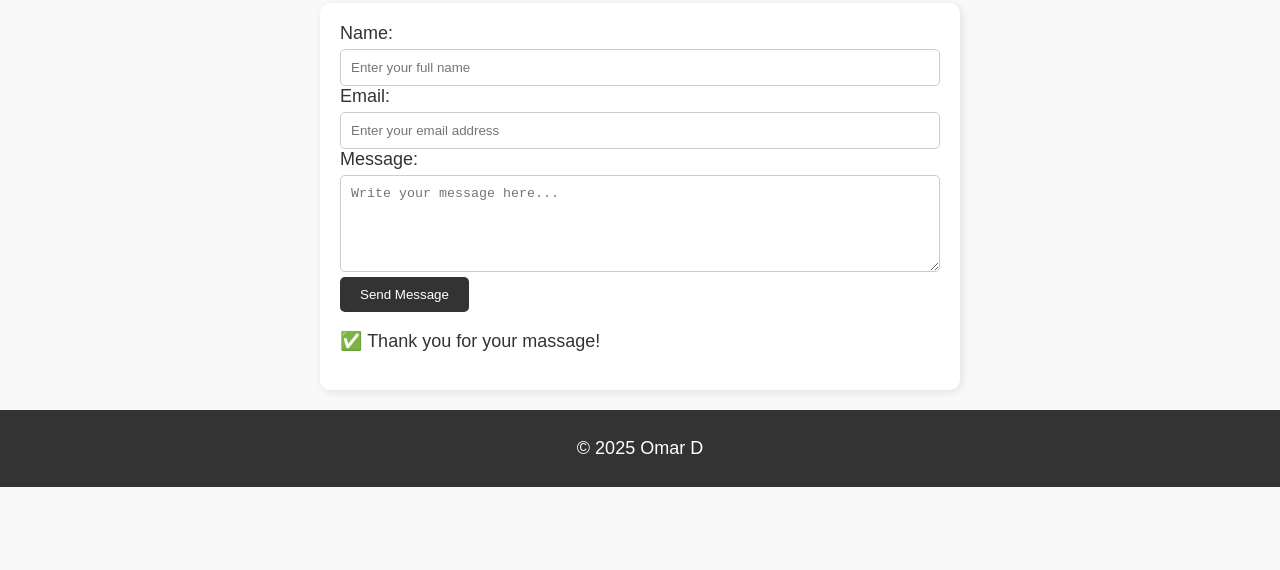
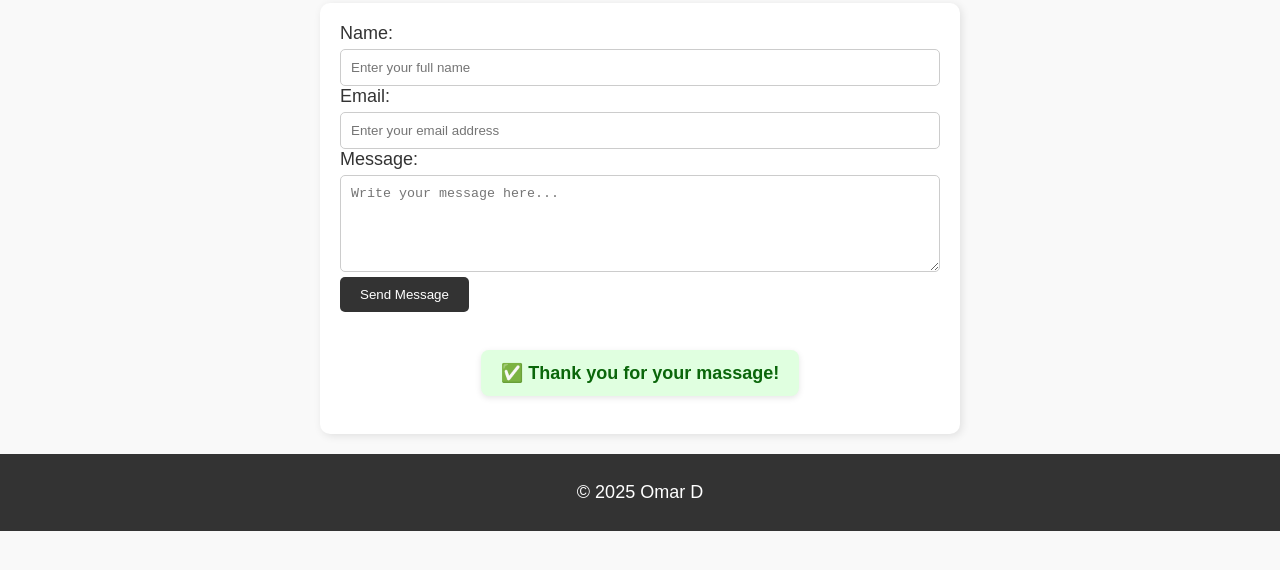
Before and after one commit to Omarduran1125/web-portfolio, a plain HTML site: page contact.html in a window 1280 px wide. Both pictures are taken after typing "Sample", "name@example.com", "Sample" into the empty fields and a click on the button "Send Message". Shown: the part 132-702 px from the top of the page. Drawn offline with Linux system fonts and the light colour scheme.

Commit message:
Update style.css

```diff
--- a/css/style.css
+++ b/css/style.css
@@ -281,3 +281,26 @@ header {
   color: #000;
   transform: scale(1.05);
 }
+
+
+/* --- Contact Page Confirmation Message --- */
+#message-container {
+  text-align: center;
+  margin-top: 20px;
+}
+
+.thankyou-msg {
+  display: inline-block;
+  background-color: #e0ffe0;
+  color: #0a660a;
+  padding: 12px 20px;
+  border-radius: 8px;
+  font-weight: bold;
+  box-shadow: 0 2px 6px rgba(0, 0, 0, 0.1);
+  animation: fadeIn 0.4s ease-in;
+}
+
+@keyframes fadeIn {
+  from { opacity: 0; transform: translateY(-5px); }
+  to { opacity: 1; transform: translateY(0); }
+}
```
